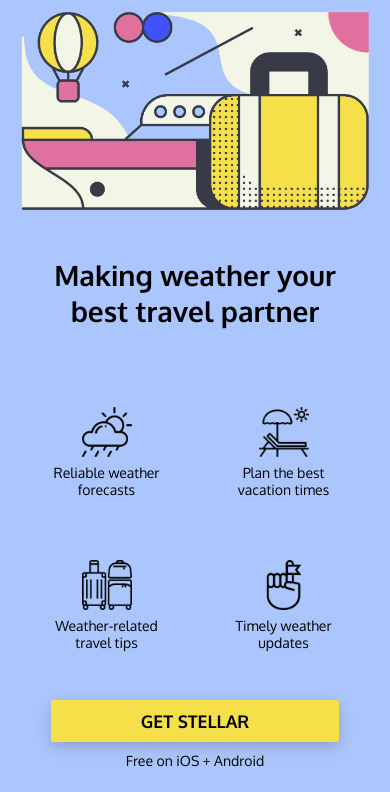
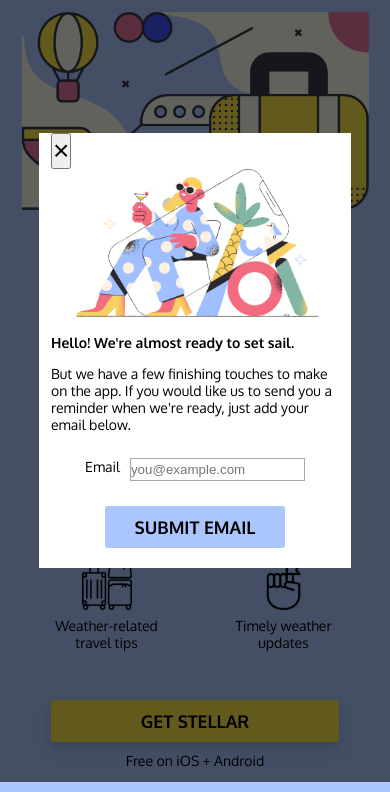
Before and after one commit to eugenekl/stellar-landing, a plain HTML site: page index.html in a window 390 px wide. Shown: the part 62-854 px from the top of the page. Drawn offline with Linux system fonts and the light colour scheme.

Commit message:
add modal form for mobile layout

```diff
--- a/index.html
+++ b/index.html
@@ -37,8 +37,34 @@
       </div>
     </div>
     <div class="cta">
-      <button class="cta__button">GET STELLAR</button>
+      <button class="cta__button" id="modal_button">GET STELLAR</button>
       <p class="cta__copy">Free on iOS + Android</p>
     </div>
+    <div class="modal" id="modal">
+      <div class="modal-container">
+        <button class="modal__closeBtn">&times;</button>
+        <img class="modal__image" src="images/modal-image.png" />
+        <form class="form" action="https://formspree.io/xvognkpn" method="POST">
+          <p class="form__headline">Hello! We're almost ready to set sail.</p>
+          <p class="form__copy">
+            But we have a few finishing touches to make on the app. If you would
+            like us to send you a reminder when we're ready, just add your email
+            below.
+          </p>
+          <div class="input-wrapper">
+            <label class="form__label"
+              >Email
+              <input
+                class="form__input"
+                type="text"
+                placeholder="you@example.com"
+              />
+            </label>
+            <button class="form__submitBtn">SUBMIT EMAIL</button>
+          </div>
+        </form>
+      </div>
+    </div>
+    <script src="main.js"></script>
   </body>
 </html>
--- a/styles.css
+++ b/styles.css
@@ -31,6 +31,19 @@
   display: flex;
   align-items: center;
   justify-content: center;
+}
+
+.modal-container {
+  background-color: white;
+  width: 80%;
+  margin: 50% auto;
+  padding: 0 12px 20px 12px;
+}
+
+.input-wrapper {
+  display: flex;
+  flex-direction: column;
+  align-items: center;
 }
 
 /* block */
@@ -75,6 +88,17 @@
   align-items: center;
 }
 
+.modal {
+  /* display: none; */
+  position: fixed;
+  z-index: 10000;
+  left: 0;
+  top: 0;
+  height: 100vh;
+  width: 100vw;
+  background-color: rgba(0, 0, 0, 0.6);
+}
+
 /* element */
 .header__logo {
   height: 25px;
@@ -101,6 +125,43 @@
   font-weight: bold;
   font-size: 1.25rem;
   box-shadow: 0 4px 8px 0 rgba(0, 0, 0, 0.1), 0 6px 20px 0 rgba(95, 23, 23, 0.1);
+}
+
+.modal__closeBtn {
+  font-size: 2rem;
+  cursor: pointer;
+}
+
+.modal__image {
+  width: 100%;
+}
+
+.form__headline {
+  font-weight: bold;
+  margin-bottom: 1em;
+}
+
+.form__label {
+  display: flex;
+  margin: 25px 0;
+}
+
+.form__input {
+  border: 0.5px solid rgb(167, 167, 167);
+  height: 1.75em;
+  width: 175px;
+  margin-left: 10px;
+}
+
+.form__submitBtn {
+  font-family: "Oxygen", sans-serif;
+  font-weight: bold;
+  font-size: 1.25rem;
+  background-color: #aac6fc;
+  border-radius: 3px;
+  padding: 10px 30px;
+  border: 0;
+  cursor: pointer;
 }
 
 /* ------------------------ */
```
Also changed, not shown: images/modal-image.png (added), main.js (added).
